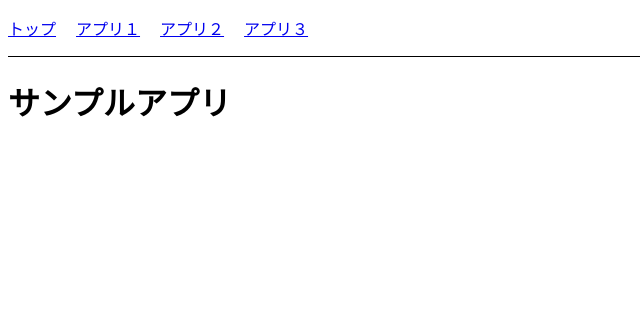
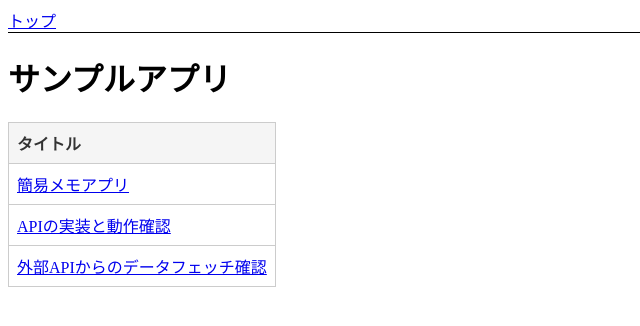
Before and after one commit to mochizukiaiichiro/nextjs-react-sample, a Next.js app: page / in a window 1280 px wide. Shown: the top 326 px of the page, without its empty margins (0-640 px from the left). Built offline with nearby package versions, Linux system fonts and the light colour scheme.

Commit message:
トップページとヘッダーの修正

```diff
--- a/src/app/page.tsx
+++ b/src/app/page.tsx
@@ -1,3 +1,46 @@
+"use client"
+import Link from "next/link"
+import styled from "styled-components"
+
+const Table = styled.table`
+  border: 1px solid #ccc;
+  border-collapse: collapse;
+  width: auto;
+
+  th, td {
+    border: 1px solid #ccc;
+    padding: 8px;
+    text-align: left;
+  }
+  thead {
+    background-color: #f5f5f5;
+  }
+  thead th {
+    color: #333;
+    font-weight: bold;
+  }
+`
+
 export default function Page() {
-  return <h1>サンプルアプリ</h1>
+  const lists = [
+    { path: "app1", title: "簡易メモアプリ" },
+    { path: "app2", title: "APIの実装と動作確認" },
+    { path: "app3", title: "外部APIからのデータフェッチ確認" },
+  ]
+
+  return (
+    <>
+      <h1>サンプルアプリ</h1>
+      <Table>
+        <thead>
+          <tr><th>タイトル</th></tr>
+        </thead>
+        <tbody>
+          {lists.map(({ title, path }, index) => (
+            <tr key={index}><td><Link href={`/header/${path}`}> {title}</Link></td></tr>
+          ))}
+        </tbody>
+      </Table>
+    </>
+  )
 }
--- a/src/components/ui/header/index.tsx
+++ b/src/components/ui/header/index.tsx
@@ -6,37 +6,12 @@ const HeaderRoot = styled.header`
     padding: 0px 0px;
     border-bottom: 1px solid;
   `
-
-const Ul = styled.ul`
-    display: flex;
-    padding: 0;
-  `
-const Li = styled.li`
-    list-style: none;
-    margin-right: 20px;
-  `
 const Header = () => {
-  const links = [
-    { path: "/", label: "トップ" },
-    { path: "app1", label: "アプリ１" },
-    { path: "app2", label: "アプリ２" },
-    { path: "app3", label: "アプリ３" },
-  ];
-
   return (
     <>
       <HeaderRoot>
         <nav>
-          <Ul>
-            {links.map(({ path, label }, index) => {
-              const href = path === "/" ? "/" : `/header/${path}`;
-              return (
-                <Li key={index} >
-                  <Link href={href} >{label}</Link>
-                </Li>
-              )
-            })}
-          </Ul>
+          <Link href="/">トップ</Link>
         </nav>
       </HeaderRoot>
     </>
```
